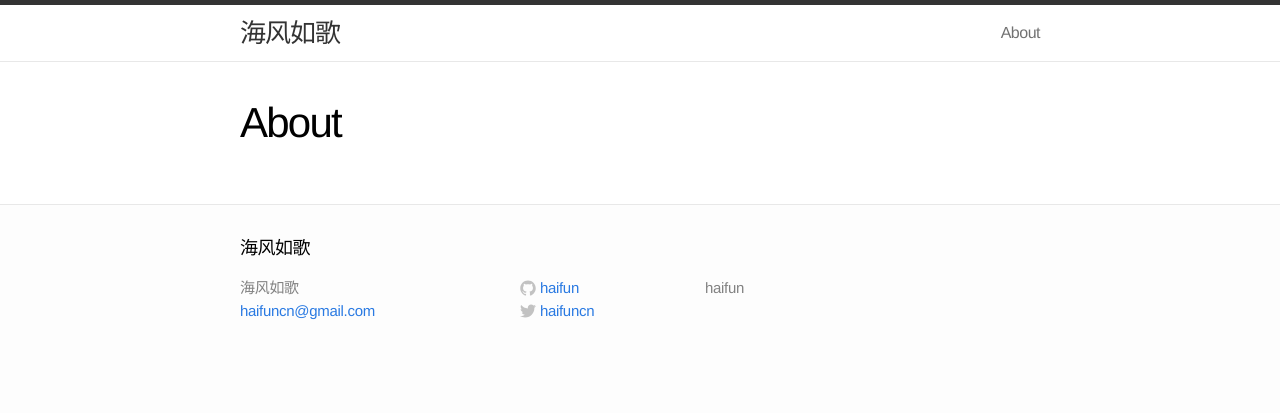
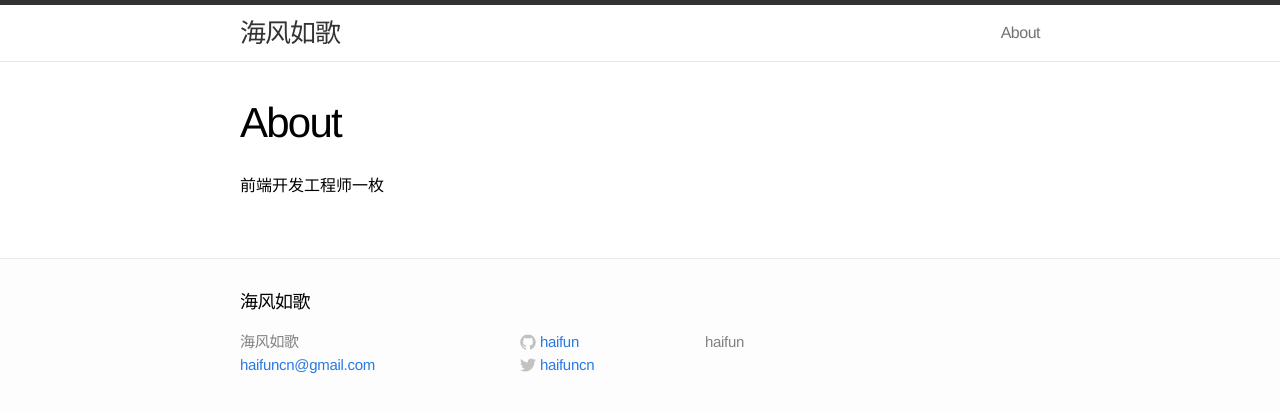
Before and after one commit to haifun/haifun.github.io, a Jekyll site: the page built from about.md, in a window 1280 px wide. Shown: the top 413 px of the page. Built offline with Jekyll 4.4.1, drawn with Linux system fonts in a browser that asks for light colours.

Commit message:
Update about.md

```diff
--- a/about.md
+++ b/about.md
@@ -3,3 +3,4 @@ layout: page
 title: About
 permalink: /about/
 ---
+前端开发工程师一枚
```
